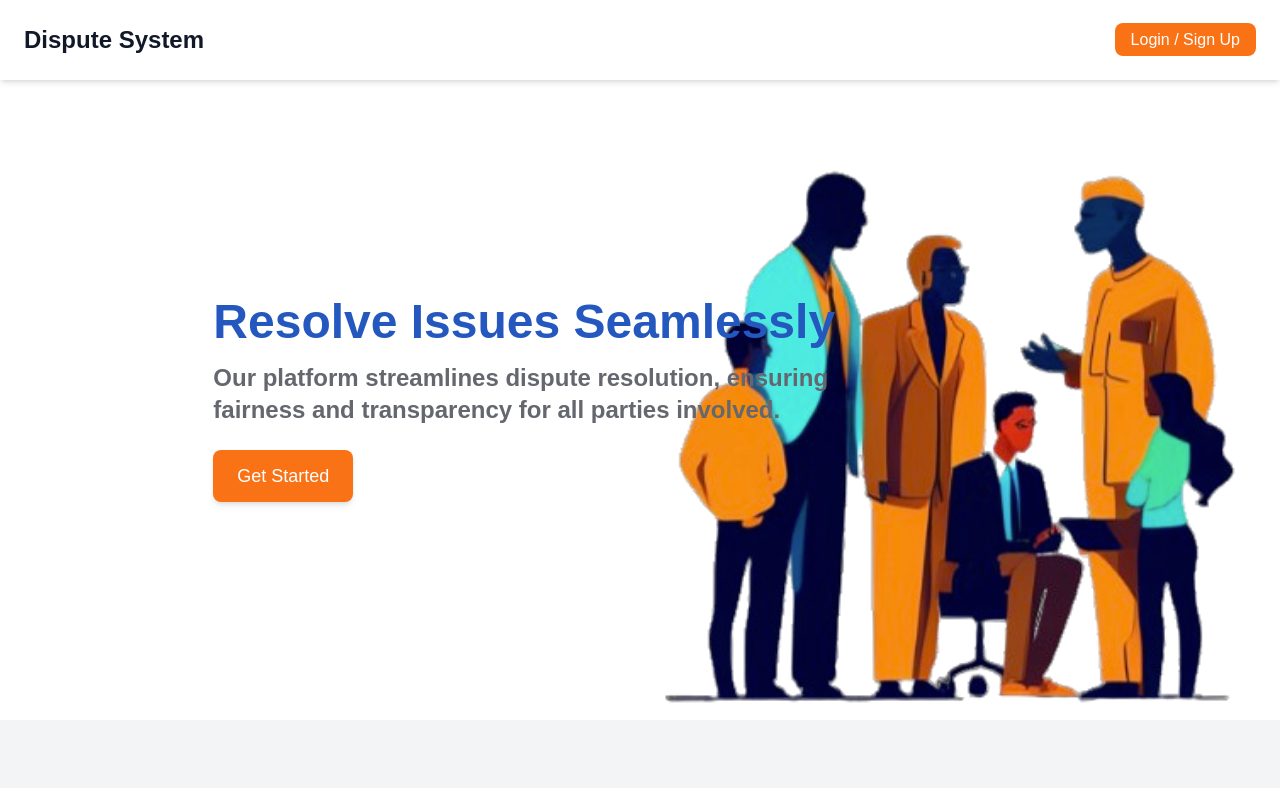
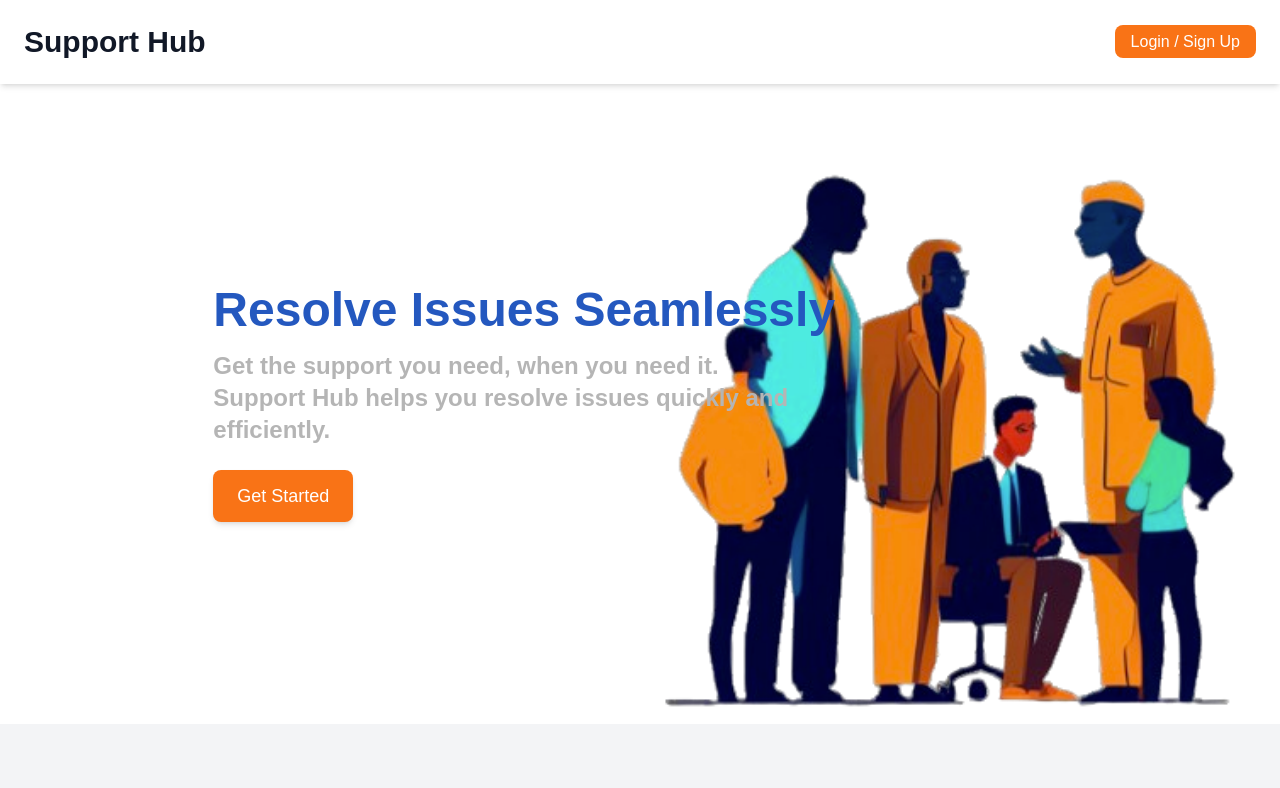
Before and after one commit to ro61zzy/support_hub, a Next.js app in the folder client_dispute_system/: page / in a window 1280 px wide. Shown: the top 788 px of the page. Built offline with nearby package versions, Linux system fonts and the light colour scheme.

Commit message:
Fix: update landing page

```diff
--- a/client_dispute_system/src/app/page.tsx
+++ b/client_dispute_system/src/app/page.tsx
@@ -8,7 +8,7 @@ export default function Home() {
     <div className="min-h-screen bg-white">
 
       <nav className="flex justify-between items-center p-6 shadow-md bg-white text-gray-900">
-        <h1 className="text-2xl font-bold">Dispute System</h1>
+        <h1 className="text-3xl font-bold">Support Hub</h1>
         <div>
           <Link href="/login" className="px-4 py-2 bg-orange-500 text-white rounded-lg hover:bg-orange-600">
             Login / Sign Up
@@ -22,9 +22,9 @@ export default function Home() {
 
   {/* Text Section (On Top of Image) */}
   <div className="relative z-10 w-3/4 lg:w-2/3  md:text-left pr-40 ">
-    <h2 className="text-5xl font-bold text-[#2458bf]  ">Resolve Issues Seamlessly</h2>
-    <p className="mt-4 text-2xl text-[#64676e] font-bold">
-      Our platform streamlines dispute resolution, ensuring fairness and transparency for all parties involved.
+    <h2 className="text-5xl  font-bold text-[#2458bf]">Resolve Issues Seamlessly</h2>
+    <p className="mt-4 text-2xl text-[#b5b5b5] font-bold">
+    Get the support you need, when you need it.<br /> Support Hub helps you resolve issues quickly and efficiently.
     </p>
     <Link href="/signup" className="mt-6 inline-block px-6 py-3 bg-orange-500 text-white text-lg rounded-lg shadow-md hover:bg-orange-700">
       Get Started
```
